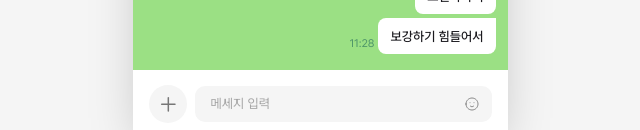
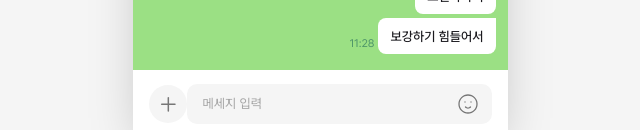
Before and after one commit to CEOS-Developers/react-messenger-22nd, a React (Vite) app: page /chatroom/1 in a window 1280 px wide. Shown: the part 670-800 px from the top of the page, without its empty margins (320-960 px from the left). Built offline with nearby package versions, Linux system fonts and the light colour scheme.

Commit message:
feat: 채팅창 input에 send 아이콘 추가

```diff
--- a/src/components/chatroom/MessageInput.tsx
+++ b/src/components/chatroom/MessageInput.tsx
@@ -1,6 +1,7 @@
 import { useState } from 'react';
 import smile from '@/assets/svgs/chatroom/smile.svg';
 import AddPicutre from '@/assets/svgs/chatroom/add-picture.svg';
+import SendIcon from '@/assets/svgs/chatroom/send.svg';
 
 interface MessageInputProps {
   onSendMessage: (message: string) => void;
@@ -18,7 +19,7 @@ const MessageInput = ({ onSendMessage }: MessageInputProps) => {
     }
   };
 
-  // 키보드 입력 시 호출되는 함수 (shift + enter는 줄바꿈, enter는 전송)
+  // 키보드 입력 시 호출되는 함수 (enter 누르면 전송)
   const handleKeyPress = (e: React.KeyboardEvent) => {
     if (e.key === 'Enter' && !e.nativeEvent.isComposing) {
       e.preventDefault();
@@ -29,30 +30,17 @@ const MessageInput = ({ onSendMessage }: MessageInputProps) => {
   return (
     <div className="bg-white">
       <div
-        className="flex items-center bg-white px-4 pt-3 pb-1"
-        style={{
-          width: '375px',
-          height: '60px',
-          margin: '0 auto'
-        }}
-      >
+        className="flex items-center bg-white px-4 pt-3 pb-1 w-[375px] h-[60px] mx-auto">
         {/* 플러스 버튼 */}
         <button className='cursor-pointer'>
-            <img src={AddPicutre}/>
+            <img src={AddPicutre} alt='Add Picture'/>
         </button>
 
-        {/* 간격 */}
-        <div style={{ width: '8px' }} />
-
+       <div className="flex items-center flex-1 gap-2">
+        <div className="flex items-center flex-1">
           {/* 입력창 */}
           <div
-          className="bg-gray-2 rounded-[10px] flex flex-col justify-center items-start"
-          style={{
-            width: '297px',
-            padding: '8px 12px 8px 16px',
-            gap: '10px'
-          }}
-        >
+            className="bg-gray-2 rounded-[10px] flex flex-1 items-center py-2 pl-4 pr-3">
             <form onSubmit={handleSubmit} className="w-full flex items-center">
               <input
                 type="text"
@@ -62,18 +50,28 @@ const MessageInput = ({ onSendMessage }: MessageInputProps) => {
                 placeholder="메세지 입력"
                 className="flex-1 bg-transparent border-none outline-none text-body3-r placeholder-gray-5"
               />
-
               {/* 이모티콘 버튼 */}
-            <button className='cursor-pointer'>
-              <img
-                src={smile}
-              />
+              <button type="button" className="cursor-pointer">
+                <img src={smile} alt="smile" />
               </button>
             </form>
+          </div>
+
+          {/* 메시지가 있을 때만 전송 버튼 표시 */}
+          {message && (
+            <button
+              onClick={handleSubmit}
+              className="cursor-pointer ml-2 flex-shrink-0"
+            >
+              <img src={SendIcon} alt="Send" />
+            </button>
+          )}
+        </div>
         </div>
       </div>
     </div>
   );
 };
 
+
 export default MessageInput;
--- a/src/pages/Home.tsx
+++ b/src/pages/Home.tsx
@@ -6,6 +6,7 @@ const Home = () => {
             <Header
             type="home"
              />
+             <span>https://react-messenger-22nd-five.vercel.app/chatroom/1 로 이동하면 확인 가능합니다!</span>
         </div>
     );
 }
```
Also changed, not shown: src/assets/svgs/chatroom/send.svg (added). Lines whose indentation alone changed are shown as unchanged.
